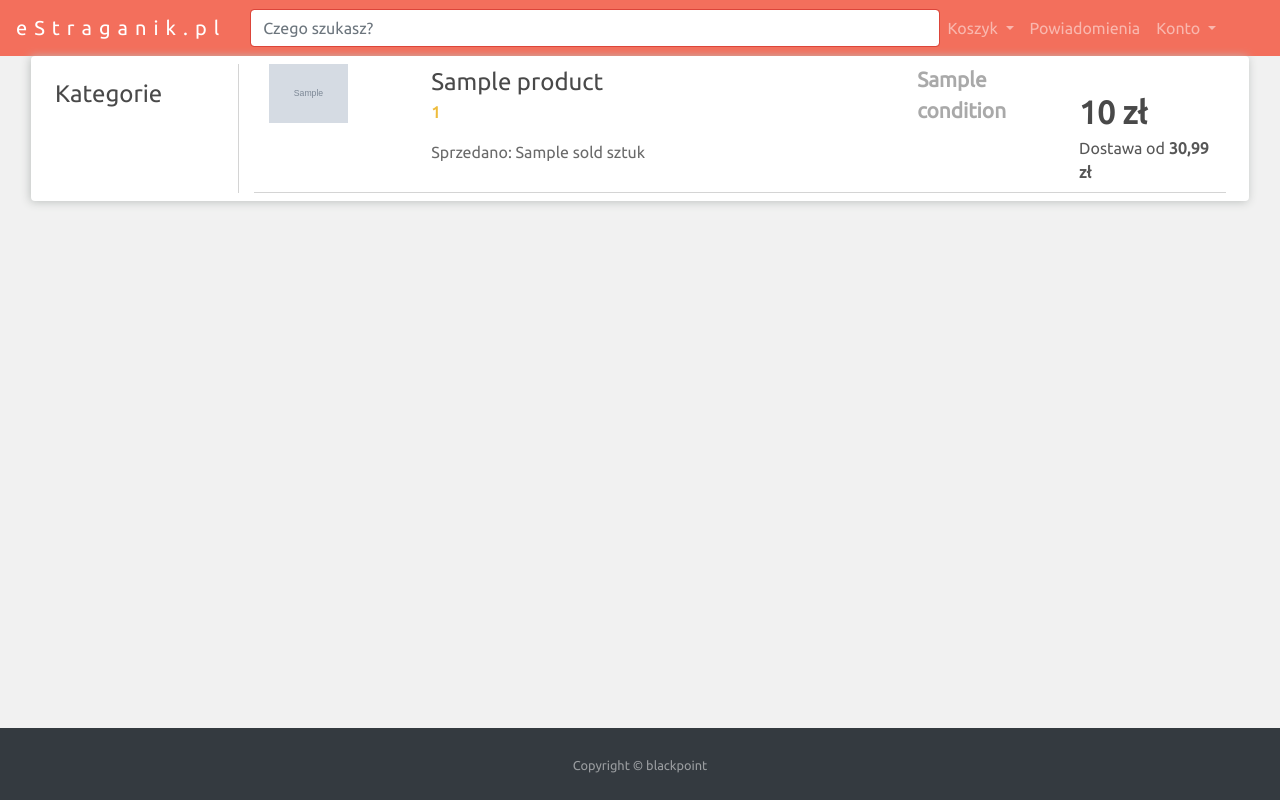
After one commit to blackpointdev/estraganik, a PHP site: template Views/ProductListController/products.php in a window 1280 px wide. The commit adds this page. Run offline with PHP 8.4, Linux system fonts and the light colour scheme; the template is opened without the code that fills it: most values are stand-ins (such as "Sample title", 1, 10 or a date in 2020); grey boxes marked "Sample" are stand-in pictures.

Commit message:
Added product list, as well as search by categories.

```diff
--- /dev/null
+++ b/Public/css/products.css
@@ -0,0 +1,89 @@
+.wide-card {
+    margin-top: 0;
+}
+
+.sidebar {
+    border-right: 1px solid #D4D4D4;
+    padding: 1em;
+}
+.row {
+    margin: 0;
+}
+
+.product-row {
+    border-bottom: 1px solid #D4D4D4;
+    padding-bottom: 0.5em;
+}
+.thumbnail {
+    max-width: 60%;
+    /*min-width: 6em;*/
+    /*width: 12%;*/
+    /*height: auto;*/
+}
+
+.product-info-wrapper {
+    /*margin: 1.5em;*/
+    /*margin-left: 2em;*/
+}
+
+.offer-name {
+    font-size: 1.5em;
+    font-weight: lighter;
+    margin-bottom: 0;
+}
+
+.seller-name {
+    font-size: 1em;
+    font-weight: bolder;
+    color: #eebc3c;
+    clear: both;
+}
+
+.product-condition {
+    font-size: 1.3em;
+    color: #a9a9a9;
+    font-weight: bold;
+}
+
+.price {
+    font-weight: bolder;
+    font-size: 2em;
+    display: block;
+}
+
+.sold {
+    color: #6a6a6a;
+}
+
+.price-wrapper {
+
+}
+
+.shipment-info {
+    color: #575757;
+}
+
+.category-wrapper {
+
+}
+
+@media screen and (max-width: 480px) {
+    .offer-name {
+        font-size: 0.8em;
+    }
+    .seller-name {
+        font-size: 0.7em;
+    }
+
+    .product-condition {
+        font-size: 0.7em;
+    }
+
+    .sold {
+        font-size: 0.7em;
+    }
+
+    .shipment-info {
+        font-size: 0.7em;
+    }
+}
--- a/Public/css/register.css
+++ b/Public/css/register.css
@@ -1,8 +1,3 @@
-#register-card {
-    margin: 1em;
-    height: auto;
-}
-
 .register-row {
     margin: 0;
 }
--- a/Public/css/style.css
+++ b/Public/css/style.css
@@ -64,6 +64,26 @@ body
     height: 100%;
     border: none;
     box-shadow: -1px 1px 10px 0px #BDC1BF;
+}
+
+.wide-card {
+    margin: 1em;
+    height: auto;
+}
+
+@media screen and (max-width: 480px) {
+    .wide-card {
+        margin: 0;
+    }
+
+    .card {
+        margin: 0;
+    }
+
+    .container-fluid {
+        margin: 0;
+        padding: 0;
+    }
 }
 
 #login-form {
@@ -144,3 +164,12 @@ body
 #footer {
     flex-shrink: 0;
 }
+
+.hyperlink {
+    color: #494949;
+}
+
+.hyperlink:hover {
+    text-decoration: none;
+    color: red;
+}
--- a/Views/Common/navbar.php
+++ b/Views/Common/navbar.php
@@ -34,7 +34,7 @@
                             echo $_SESSION['id'];
                         }
                         else {
-                            echo Konto;
+                            echo("Konto");
                         }
                     ?>
                 </a>
--- /dev/null
+++ b/Views/ProductListController/products.php
@@ -0,0 +1,73 @@
+<!DOCTYPE html>
+<html lang="pl">
+
+<head>
+    <meta charset="utf-8">
+    <meta name="viewport" content="width=device-width, initial-scale=1, shrink-to-fit=no">
+    <title>eStraganik.pl - Twój internetowy stragan</title>
+
+    <link rel="stylesheet" href="https://stackpath.bootstrapcdn.com/bootstrap/4.3.1/css/bootstrap.min.css"
+          integrity="sha384-ggOyR0iXCbMQv3Xipma34MD+dH/1fQ784/j6cY/iJTQUOhcWr7x9JvoRxT2MZw1T" crossorigin="anonymous">
+    <link href="https://fonts.googleapis.com/css?family=Ubuntu&display=swap" rel="stylesheet">
+    <link rel="stylesheet" href="../../Public/css/style.css">
+    <link rel="stylesheet" href="../../Public/css/products.css">
+
+</head>
+
+<body>
+<?php include(dirname(__DIR__).'/Common/navbar.php'); ?>
+
+<div class="container-fluid" id="customContainer">
+    <div class="card wide-card">
+        <div class="row">
+            <div class="col-md-2 sidebar">
+                <div class="category-wrapper">
+                    <h4>Kategorie</h4>
+                </div>
+            </div>
+            <div class="col-md">
+
+                <?php foreach($products as $product): ?>
+                <a class="hyperlink" href="product/<?= $product->getId() ?>">
+                    <div class="row product-row">
+                        <div class="col-md-2">
+                            <img class="thumbnail" src="<?= $product->getThubnailPicture() ?>"/>
+                        </div>
+                        <div class="col-md">
+                            <div class="product-info-wrapper">
+                                <span class="offer-name"><?= $product->getTitle() ?></span>
+                                <p class="seller-name"><?= $product->getIdSeller() ?></p>
+                                <span class="sold">Sprzedano: <?= $product->getSold() ?> sztuk</span>
+                            </div>
+                        </div>
+                        <div class="col-md-2">
+                            <span class="product-condition"><?= $product->getCondition()?></span>
+                        </div>
+                        <div class="col-md-2 price-wrapper">
+                            <br>
+                            <span class="price"><?= $product->getPrice() ?> zł</span>
+                            <span class="shipment-info">Dostawa od <b>30,99 zł</b></span>
+                        </div>
+                    </div>
+                </a>
+                <?php endforeach ?>
+            </div>
+        </div>
+    </div>
+</div>
+
+<?php include(dirname(__DIR__).'/Common/footer.php'); ?>
+
+<!-- Bootstrap JS -->
+<script src="https://code.jquery.com/jquery-3.3.1.slim.min.js"
+        integrity="sha384-q8i/X+965DzO0rT7abK41JStQIAqVgRVzpbzo5smXKp4YfRvH+8abtTE1Pi6jizo"
+        crossorigin="anonymous"></script>
+<script src="https://cdnjs.cloudflare.com/ajax/libs/popper.js/1.14.7/umd/popper.min.js"
+        integrity="sha384-UO2eT0CpHqdSJQ6hJty5KVphtPhzWj9WO1clHTMGa3JDZwrnQq4sF86dIHNDz0W1"
+        crossorigin="anonymous"></script>
+<script src="https://stackpath.bootstrapcdn.com/bootstrap/4.3.1/js/bootstrap.min.js"
+        integrity="sha384-JjSmVgyd0p3pXB1rRibZUAYoIIy6OrQ6VrjIEaFf/nJGzIxFDsf4x0xIM+B07jRM"
+        crossorigin="anonymous"></script>
+</body>
+
+</html>
--- a/Views/RegisterController/register.php
+++ b/Views/RegisterController/register.php
@@ -18,7 +18,7 @@
 <?php include(dirname(__DIR__) . '/Common/navbar.php'); ?>
 
 <div class="container-fluid" id="customContainer">
-    <div class="card" id="register-card">
+    <div class="card wide-card">
         <h2 class="medium-header">Załóż konto</h2>
 
         <div class="row register-row">
--- a/src/System/DBConnection.php
+++ b/src/System/DBConnection.php
@@ -24,7 +24,7 @@ class DBConnection
     public function connect() {
         try {
             $dbConnection = new \PDO(
-                "mysql:host=$this->host;port=$this->port;dbname=$this->db",
+                "mysql:host=$this->host;port=$this->port;dbname=$this->db;charset=utf8",
                 $this->user,
                 $this->password
             );
```
Also changed, not shown: Views/HomeController/home.php (+2 -5 lines), Views/ProductController/product.php (added, +40 -0 lines), src/Controllers/ProductController.php (added, +17 -0 lines), src/Controllers/ProductListController.php (added, +30 -0 lines), src/Models/Product.php (added, +170 -0 lines), src/Repositories/ProductRepository.php (added, +97 -0 lines), src/System/Router.php (+8 -0 lines).
